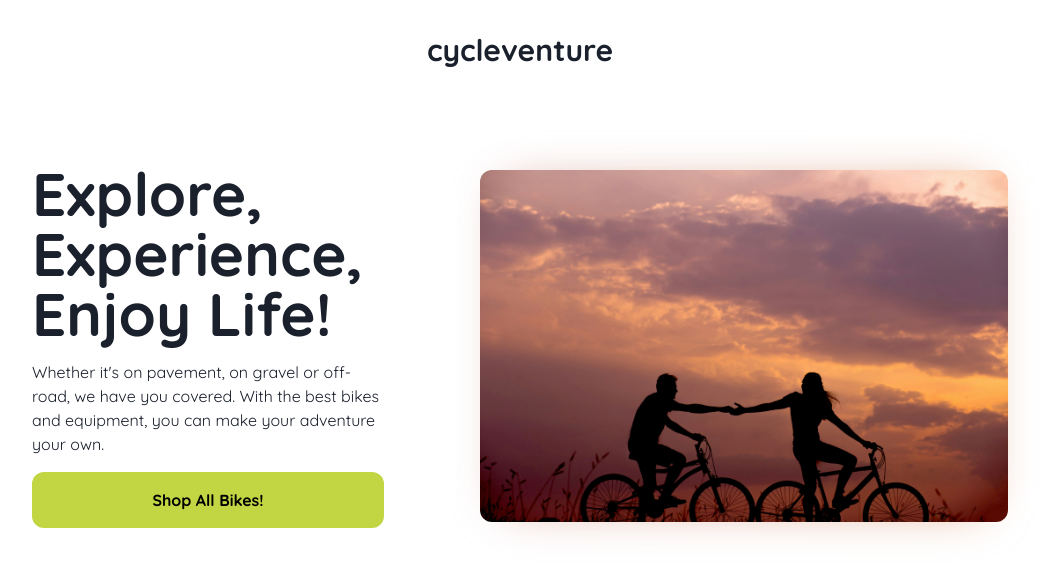
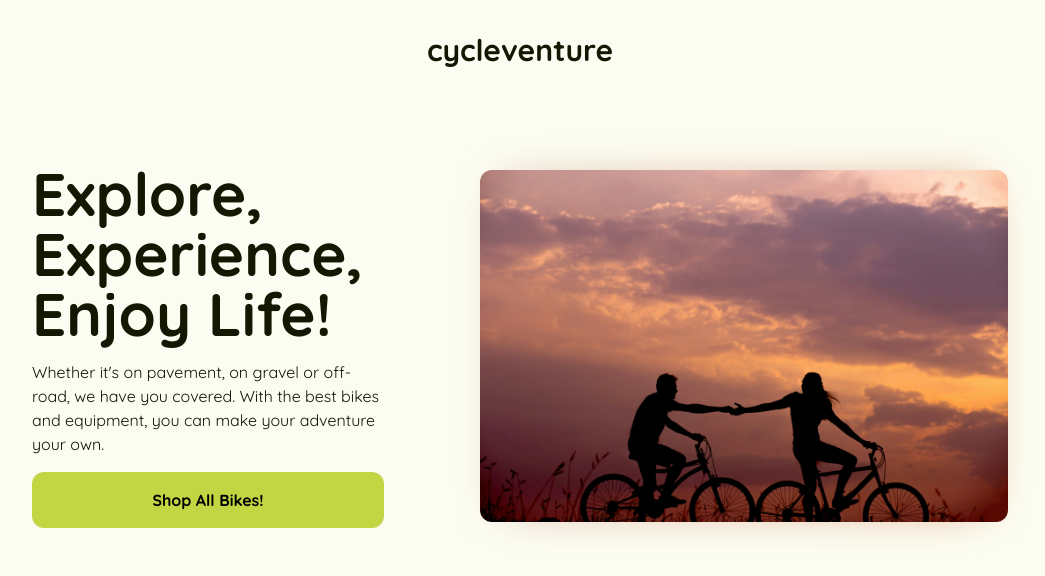
Before and after one commit to AtanasovCode/cycleventure-next, a Next.js app: page / in a window 1280 px wide. Shown: the top 576 px of the page, without its empty margins (120-1165 px from the left). Built offline with nearby package versions, Linux system fonts and the light colour scheme.

Commit message:
fix user selected theme not persisting & resetting to system bug

```diff
--- a/app/globals.css
+++ b/app/globals.css
@@ -3,17 +3,18 @@
 @tailwind utilities;
 
 :root {
-  --primary-light: #aacbe5;
-  --secondary-light: #c7f0f2;
+
+  --text-light: hsl(69, 83%, 5%);
+  --background-light: hsl(65, 75%, 97%);
+  --primary-light: hsl(70, 62%, 53%);
+  --secondary-light: hsl(159, 63%, 74%);
   --accent-light: hsl(68, 64%, 55%);
-  --text-light: #1a202c;
-  --background-light: #ffffff;
 
+  --text-dark: hsl(268, 42%, 94%);
+  --background-dark: hsl(170, 28%, 10%);
   --primary-dark: hsl(272, 92%, 85%);
   --secondary-dark: hsl(170, 28%, 18%);
   --accent-dark: hsl(68, 64%, 55%);
-  --text-dark: hsl(268, 42%, 94%);
-  --background-dark: hsl(170, 28%, 10%);
 
   --primary: var(--primary-light);
   --secondary: var(--secondary-light);
--- a/app/ui/navigation/ThemeToggle.tsx
+++ b/app/ui/navigation/ThemeToggle.tsx
@@ -5,45 +5,52 @@ import Moon from "@/app/assets/icons/moon.svg";
 import Sun from "@/app/assets/icons/sun.svg";
 
 export default function ThemeToggle() {
-
-    const { theme, setTheme } = useTheme();
+    const { theme, resolvedTheme, setTheme } = useTheme();
     const { currentTheme, setCurrentTheme } = useCartStore();
 
+    // Sync Zustand store with actual applied theme on first load
+    useEffect(() => {
+        if (currentTheme === "system" && resolvedTheme) {
+            setCurrentTheme(resolvedTheme);
+        }
+    }, [resolvedTheme]);
+
+    // Watch for user preference changes (system dark/light)
     useEffect(() => {
         const mq = window.matchMedia("(prefers-color-scheme: dark)");
+        const updateTheme = (e: MediaQueryListEvent) => {
+            if (currentTheme === "system") {
+                setCurrentTheme(e.matches ? "dark" : "light");
+            }
+        };
 
-        if (mq.matches && currentTheme === "system") {
-            setCurrentTheme("dark")
-        } else if (!mq.matches && currentTheme === "system") {
-            setCurrentTheme("light")
-        }
+        mq.addEventListener("change", updateTheme);
+        return () => mq.removeEventListener("change", updateTheme);
+    }, [currentTheme]);
 
-        // This callback will fire if the perferred color scheme changes without a reload
-        mq.addEventListener("change", (evt) => setCurrentTheme(evt.matches ? "dark" : "light"));
-    }, [])
-
+    // Apply the selected theme to `next-themes`
     useEffect(() => {
         setTheme(currentTheme);
-    }, [currentTheme])
+    }, [currentTheme]);
 
     const changeTheme = (newTheme: string) => {
         setCurrentTheme(newTheme);
-    }
+    };
+
+    // ❗ prevent rendering until theme is ready
+    // avoid wrong theme flashing before correct theme is applied
+    if (!resolvedTheme) return null;
 
     return (
         <button
             className="flex items-center justify-center cursor-pointer text-white gap-2"
             onClick={() => changeTheme(theme === "dark" ? "light" : "dark")}
         >
-            <p>
-                Theme: {theme}
-            </p>
-            {
-                theme === "dark" ?
-                    <Sun className="w-6 h-auto" style={{ stroke: "var(--primary-dark)", fill: "var(--primary-dark)" }} />
-                    :
-                    <Moon className="w-6 h-auto" style={{ fill: "var(--primary-dark)" }} />
-            }
+            {theme === "dark" ? (
+                <Sun className="w-6 h-auto" style={{ stroke: "var(--primary-dark)", fill: "var(--primary-dark)" }} />
+            ) : (
+                <Moon className="w-6 h-auto" style={{ fill: "var(--primary-dark)" }} />
+            )}
         </button>
     );
 }
```
